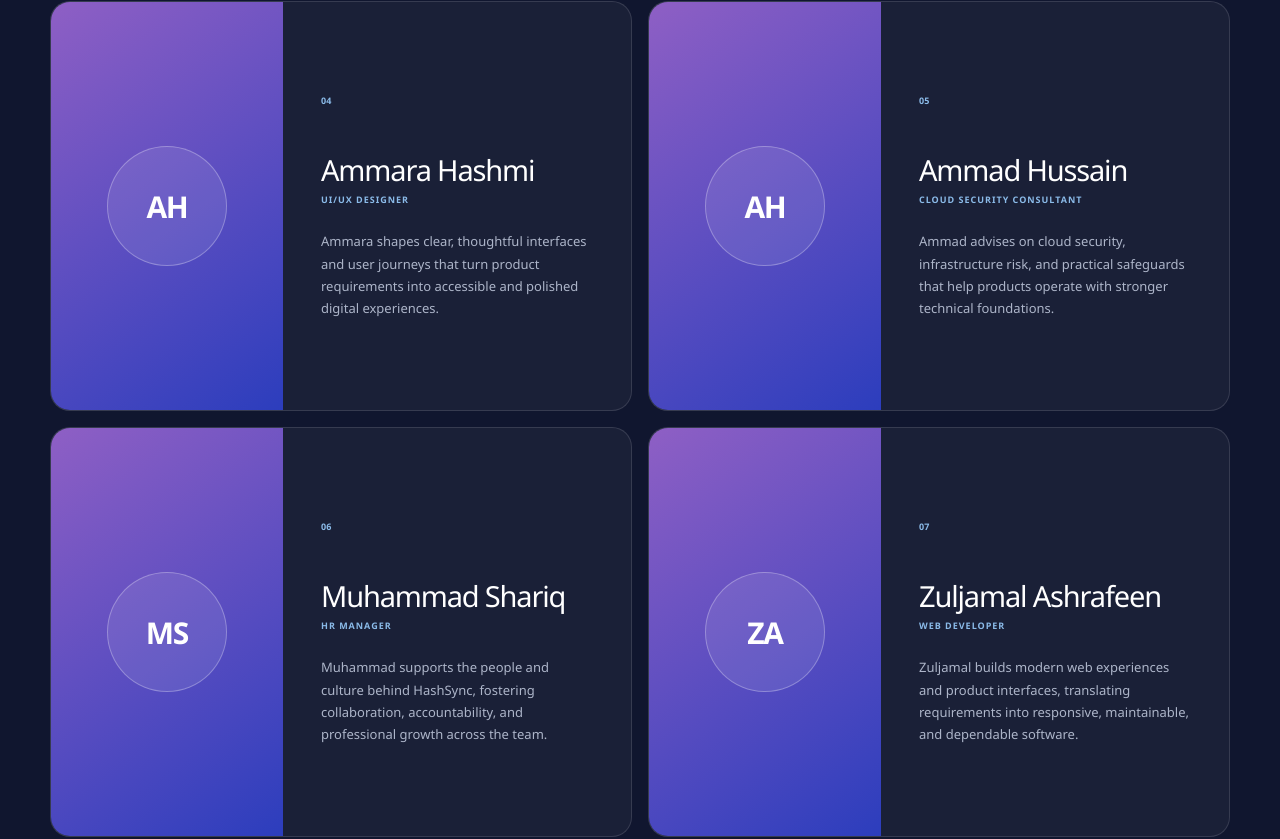
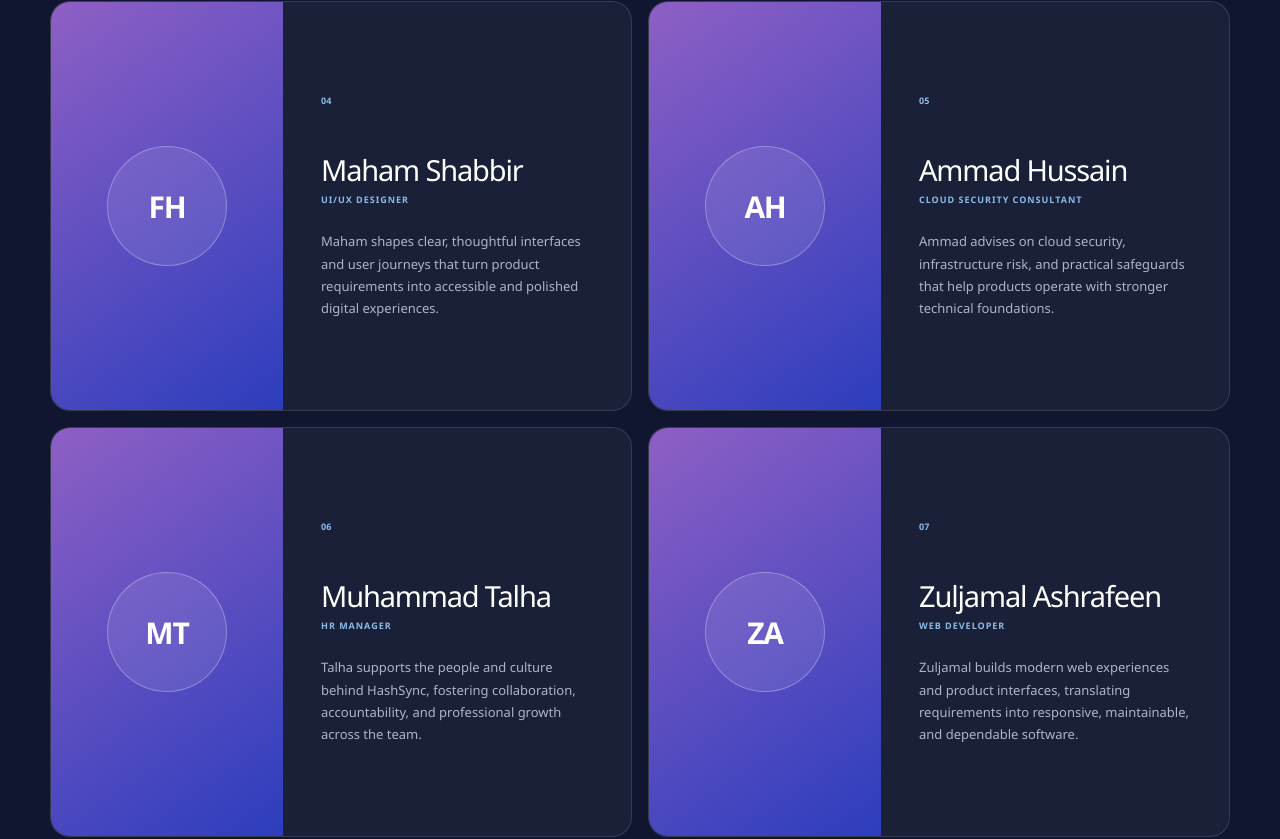
Before and after one commit to ITGhost712/HashSync, a Next.js app: page /team in a window 1280 px wide. Shown: the part 1937-2776 px from the top of the page. Built offline with nearby package versions, Linux system fonts and the light colour scheme.

Commit message:
Update team page.tsx

```diff
--- a/app/team/page.tsx
+++ b/app/team/page.tsx
@@ -10,17 +10,17 @@ const team = [
   { initials: "AS", name: "Aaziq Ali Shah", role: "Chief Executive Officer", bio: "Aaziq leads HashSync's vision and product-engineering philosophy, with direct responsibility for the quality, direction, and delivery of the products the team creates.", image: "/aaziq-ali-shah-studio.jpg" },
   { initials: "ZU", name: "Zulkaif Umer Shah", role: "Chief Operating Officer", bio: "Zulkaif oversees day-to-day operations and delivery standards, keeping projects, people, and client communication moving with clarity and consistency." },
   { initials: "DS", name: "Dur e Sameen", role: "Lead Software Engineer", bio: "Dur e Sameen leads software engineering execution, helping the team make sound technical decisions and deliver dependable products across complex requirements." },
-  { initials: "AH", name: "Ammara Hashmi", role: "UI/UX Designer", bio: "Ammara shapes clear, thoughtful interfaces and user journeys that turn product requirements into accessible and polished digital experiences." },
+  { initials: "FH", name: "Maham Shabbir", role: "UI/UX Designer", bio: "Maham shapes clear, thoughtful interfaces and user journeys that turn product requirements into accessible and polished digital experiences." },
   { initials: "AH", name: "Ammad Hussain", role: "Cloud Security Consultant", bio: "Ammad advises on cloud security, infrastructure risk, and practical safeguards that help products operate with stronger technical foundations." },
-  { initials: "MS", name: "Muhammad Shariq", role: "HR Manager", bio: "Muhammad supports the people and culture behind HashSync, fostering collaboration, accountability, and professional growth across the team." },
+  { initials: "MT", name: "Muhammad Talha", role: "HR Manager", bio: "Talha supports the people and culture behind HashSync, fostering collaboration, accountability, and professional growth across the team." },
   { initials: "ZA", name: "Zuljamal Ashrafeen", role: "Web Developer", bio: "Zuljamal builds modern web experiences and product interfaces, translating requirements into responsive, maintainable, and dependable software." },
-  { initials: "UH", name: "Usman Hashmi", role: "Flutter Developer", bio: "Usman develops cross-platform mobile applications in Flutter with a focus on reliable functionality, product quality, and a consistent user experience." },
+  { initials: "UA", name: "Usman Amir", role: "Flutter Developer", bio: "Usman develops cross-platform mobile applications in Flutter with a focus on reliable functionality, product quality, and a consistent user experience." },
   { initials: "AN", name: "Aiman Nisar", role: "Junior Flutter Developer", bio: "Aiman contributes to Flutter application development, feature implementation, testing, and the continuous improvement of mobile product experiences." },
-  { initials: "UK", name: "Usama Khan", role: "Associate Software Engineer", bio: "Usama supports application engineering across features and integrations, bringing careful implementation and collaborative problem-solving to the team." },
-  { initials: "AT", name: "Alisha Tariq", role: "Database Design Analyst", bio: "Alisha works on database structure and data design, helping products organize, protect, and use information efficiently as they grow." },
-  { initials: "IS", name: "Ijaz Saleem", role: "Shopify Developer", bio: "Ijaz develops and customizes Shopify stores, commerce interfaces, and integrations designed around dependable operations and customer experience." },
-  { initials: "JS", name: "Javeria Shah", role: "SQA Specialist", bio: "Javeria focuses on software quality assurance, validating product behavior and helping the team identify issues before they reach users." },
-  { initials: "ZZ", name: "Zaeema Zahoor", role: "Business Development Executive", bio: "Zaeema connects client needs with HashSync's capabilities, supporting early conversations and long-term relationships with clarity and care." },
+  { initials: "FK", name: "Fahad Khan", role: "Associate Software Engineer", bio: "Fahad supports application engineering across features and integrations, bringing careful implementation and collaborative problem-solving to the team." },
+  { initials: "IN", name: "Irtaza Naqvi", role: "Database Design Analyst", bio: "Irtaza works on database structure and data design, helping products organize, protect, and use information efficiently as they grow." },
+  { initials: "SF", name: "Sheikh Faizan", role: "Shopify Developer", bio: "Faizan develops and customizes Shopify stores, commerce interfaces, and integrations designed around dependable operations and customer experience." },
+  { initials: "MN", name: "Maheen Nawaz", role: "SQA Specialist", bio: "Maheen focuses on software quality assurance, validating product behavior and helping the team identify issues before they reach users." },
+  { initials: "ZF", name: "Zainab Fatima", role: "Business Development Executive", bio: "Zainab connects client needs with HashSync's capabilities, supporting early conversations and long-term relationships with clarity and care." },
 ];
 
 export default function TeamPage() {
```
